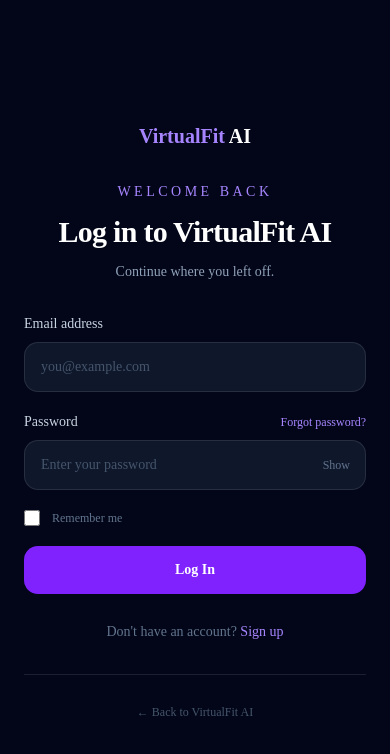
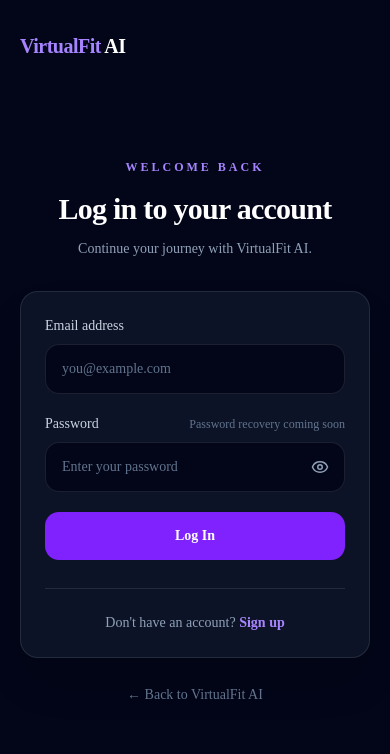
Before and after one commit to pookusum/VirtualFit_AI, a Next.js app in the folder frontend/: page /login in a window 390 px wide. Shown: the top 754 px of the page. Built offline with nearby package versions, Linux system fonts and the light colour scheme.

Commit message:
redesign login and add responsive auth navigation

```diff
--- a/frontend/app/login/page.tsx
+++ b/frontend/app/login/page.tsx
@@ -1,200 +1,140 @@
+
 "use client";
 
 import { useState } from "react";
 import Link from "next/link";
+import { Eye, EyeOff } from "lucide-react";
 
 export default function LoginPage() {
   const [showPassword, setShowPassword] = useState(false);
 
   return (
-    <main className="min-h-screen bg-slate-950 text-white">
-
-      <div className="flex min-h-screen">
-
-        {/* Left Branding */}
-        <div className="relative hidden overflow-hidden lg:flex lg:w-1/2">
-
-          <div className="absolute left-[-120px] top-[-120px] h-[350px] w-[350px] rounded-full bg-violet-600/20 blur-3xl" />
-
-          <div className="absolute bottom-[-100px] right-[-100px] h-[350px] w-[350px] rounded-full bg-blue-600/20 blur-3xl" />
-
-          <div className="relative z-10 flex w-full flex-col justify-between p-12 xl:p-16">
-
+    <main className="min-h-screen bg-slate-950 px-5 py-8 text-white sm:px-6">
       {/* Logo */}
-            <Link href="/" className="text-xl font-bold tracking-wide">
-              <span className="text-violet-400">VirtualFit</span>
-              <span className="text-white"> AI</span>
-            </Link>
-
-            {/* Main Text */}
-            <div className="max-w-lg">
-
-              <p className="text-sm font-medium uppercase tracking-[0.3em] text-violet-400">
-                Welcome Back
-              </p>
-
-              <h1 className="mt-5 text-4xl font-bold leading-tight xl:text-5xl">
-                Your style,
-                <span className="text-violet-400"> your wardrobe, </span>
-                your AI.
-              </h1>
-
-              <p className="mt-6 text-base leading-7 text-slate-400">
-                Sign in to continue exploring your virtual wardrobe,
-                try new outfits, and create your next favorite look.
-              </p>
-
-            </div>
-
-            <p className="text-xs text-slate-600">
-              © 2026 VirtualFit AI. All rights reserved.
-            </p>
-
-          </div>
-
-        </div>
-
-        {/* Login Form */}
-        <div className="flex w-full items-center justify-center px-6 py-12 lg:w-1/2">
-
-          <div className="w-full max-w-md">
-
-            {/* Mobile Logo */}
-            <div className="mb-8 text-center lg:hidden">
-              <Link href="/" className="text-xl font-bold">
-                <span className="text-violet-400">VirtualFit</span>
-                <span className="text-white"> AI</span>
+      <div className="mx-auto max-w-6xl">
+        <Link
+          href="/"
+          className="text-xl font-bold tracking-tight"
+        >
+          <span className="text-violet-400">VirtualFit</span> AI
         </Link>
       </div>
 
-            {/* Heading */}
+      {/* Centered login card */}
+      <div className="flex min-h-[calc(100vh-100px)] items-center justify-center py-10">
+        <div className="w-full max-w-md">
           <div className="text-center">
-
-              <p className="text-sm font-medium uppercase tracking-[0.25em] text-violet-400">
+            <p className="text-xs font-semibold uppercase tracking-[0.25em] text-violet-400">
               Welcome back
             </p>
 
-              <h2 className="mt-3 text-3xl font-bold tracking-tight">
-                Log in to VirtualFit AI
-              </h2>
+            <h1 className="mt-4 text-3xl font-bold tracking-tight sm:text-4xl">
+              Log in to your account
+            </h1>
 
             <p className="mt-3 text-sm text-slate-400">
-                Continue where you left off.
+              Continue your journey with VirtualFit AI.
             </p>
-
           </div>
 
-            {/* Form */}
-            <div className="mt-8 space-y-5">
-
+          <div className="mt-8 rounded-2xl border border-white/10 bg-slate-900/80 p-6 shadow-2xl shadow-black/20 sm:p-8">
+            <form
+              onSubmit={(e) => e.preventDefault()}
+              className="space-y-5"
+            >
               {/* Email */}
               <div>
-                <label className="mb-2 block text-sm font-medium text-slate-300">
+                <label
+                  htmlFor="email"
+                  className="mb-2 block text-sm font-medium text-slate-300"
+                >
                   Email address
                 </label>
 
                 <input
+                  id="email"
                   type="email"
                   placeholder="you@example.com"
-                  className="w-full rounded-xl border border-white/10 bg-slate-900 px-4 py-3.5 text-sm text-white outline-none transition placeholder:text-slate-600 focus:border-violet-500 focus:ring-2 focus:ring-violet-500/10"
+                  autoComplete="email"
+                  required
+                  className="w-full rounded-xl border border-white/10 bg-slate-950 px-4 py-3.5 text-sm text-white outline-none transition placeholder:text-slate-500 focus:border-violet-500"
                 />
               </div>
 
               {/* Password */}
               <div>
-
-                <div className="mb-2 flex items-center justify-between">
-
-                  <label className="text-sm font-medium text-slate-300">
+                <div className="mb-2 flex items-center justify-between gap-3">
+                  <label
+                    htmlFor="password"
+                    className="text-sm font-medium text-slate-300"
+                  >
                     Password
                   </label>
 
-                  <Link
-                    href="#"
-                    className="text-xs font-medium text-violet-400 hover:text-violet-300"
-                  >
-                    Forgot password?
-                  </Link>
-
+                  <span className="text-xs text-slate-500">
+                    Password recovery coming soon
+                  </span>
                 </div>
 
                 <div className="relative">
-
                   <input
+                    id="password"
                     type={showPassword ? "text" : "password"}
                     placeholder="Enter your password"
-                    className="w-full rounded-xl border border-white/10 bg-slate-900 px-4 py-3.5 pr-20 text-sm text-white outline-none transition placeholder:text-slate-600 focus:border-violet-500 focus:ring-2 focus:ring-violet-500/10"
+                    autoComplete="current-password"
+                    required
+                    className="w-full rounded-xl border border-white/10 bg-slate-950 px-4 py-3.5 pr-12 text-sm text-white outline-none transition placeholder:text-slate-500 focus:border-violet-500"
                   />
 
                   <button
                     type="button"
                     onClick={() => setShowPassword(!showPassword)}
-                    className="absolute right-4 top-1/2 -translate-y-1/2 text-xs font-medium text-slate-500 transition hover:text-violet-400"
+                    aria-label={
+                      showPassword ? "Hide password" : "Show password"
+                    }
+                    className="absolute right-4 top-1/2 -translate-y-1/2 text-slate-400 transition hover:text-violet-400"
                   >
-                    {showPassword ? "Hide" : "Show"}
+                    {showPassword ? (
+                      <EyeOff size={18} />
+                    ) : (
+                      <Eye size={18} />
+                    )}
                   </button>
-
+                </div>
               </div>
 
-              </div>
-
-              {/* Remember Me */}
-              <div className="flex items-center gap-3">
-
-                <input
-                  type="checkbox"
-                  className="h-4 w-4 rounded border-slate-700 bg-slate-900 accent-violet-600"
-                />
-
-                <span className="text-xs text-slate-500">
-                  Remember me
-                </span>
-
-              </div>
-
-              {/* Login Button */}
+              {/* Login button */}
               <button
-                type="button"
-                className="w-full rounded-xl bg-violet-600 px-5 py-3.5 text-sm font-semibold text-white transition hover:bg-violet-500 hover:shadow-lg hover:shadow-violet-500/20"
+                type="submit"
+                className="w-full rounded-xl bg-violet-600 px-5 py-3.5 text-sm font-semibold text-white transition hover:bg-violet-500"
               >
                 Log In
               </button>
+            </form>
 
-            </div>
-
-            {/* Signup */}
-            <div className="mt-7 text-center">
-
-              <p className="text-sm text-slate-500">
+            <div className="mt-7 border-t border-white/10 pt-6 text-center">
+              <p className="text-sm text-slate-400">
                 Don't have an account?{" "}
                 <Link
                   href="/signup"
-                  className="font-medium text-violet-400 transition hover:text-violet-300"
+                  className="font-semibold text-violet-400 hover:text-violet-300"
                 >
                   Sign up
                 </Link>
               </p>
-
+            </div>
           </div>
 
-            {/* Home */}
-            <div className="mt-8 border-t border-white/10 pt-6 text-center">
-
+          <div className="mt-6 text-center">
             <Link
               href="/"
-                className="text-xs text-slate-600 transition hover:text-slate-400"
+              className="text-sm text-slate-500 transition hover:text-white"
             >
               ← Back to VirtualFit AI
             </Link>
-
           </div>
-
         </div>
-
       </div>
-
-      </div>
-
     </main>
   );
 }
--- a/frontend/app/signup/page.tsx
+++ b/frontend/app/signup/page.tsx
@@ -8,119 +8,46 @@
   const [showConfirmPassword, setShowConfirmPassword] = useState(false);
 
   return (
-    <main className="min-h-screen bg-slate-950 text-white">
-      <div className="flex min-h-screen">
+    <main className="min-h-screen bg-slate-950 px-6 py-10 text-white">
 
-        {/* Left Branding Section */}
-        <div className="relative hidden overflow-hidden lg:flex lg:w-1/2">
-          {/* Background Glow */}
-          <div className="absolute left-[-120px] top-[-120px] h-[350px] w-[350px] rounded-full bg-violet-600/20 blur-3xl" />
-
-          <div className="absolute bottom-[-100px] right-[-100px] h-[350px] w-[350px] rounded-full bg-blue-600/20 blur-3xl" />
-
-          <div className="relative z-10 flex w-full flex-col justify-between p-12 xl:p-16">
-
-            {/* Logo */}
-            <Link href="/" className="text-xl font-bold tracking-wide">
-              <span className="text-violet-400">VirtualFit</span>
-              <span className="text-white"> AI</span>
+      {/* Top Logo */}
+      <div className="mx-auto max-w-6xl">
+        <Link
+          href="/"
+          className="text-xl font-bold tracking-tight"
+        >
+          <span className="text-violet-400">VirtualFit</span>{" "}
+          <span className="text-white">AI</span>
         </Link>
-
-            {/* Main Text */}
-            <div className="max-w-lg">
-              <p className="text-sm font-medium uppercase tracking-[0.3em] text-violet-400">
-                Virtual Fashion
-              </p>
-
-              <h1 className="mt-5 text-4xl font-bold leading-tight xl:text-5xl">
-                Discover how your
-                <span className="text-violet-400"> style </span>
-                looks before you wear it.
-              </h1>
-
-              <p className="mt-6 text-base leading-7 text-slate-400">
-                Create your VirtualFit AI account and explore AI-powered
-                virtual try-ons, personalized outfits, and your digital
-                wardrobe.
-              </p>
-
-              {/* Features */}
-              <div className="mt-8 space-y-4">
-
-                <div className="flex items-center gap-3">
-                  <div className="flex h-8 w-8 items-center justify-center rounded-full bg-violet-500/10 text-violet-400">
-                    ✓
       </div>
 
-                  <span className="text-sm text-slate-300">
-                    AI-powered virtual try-ons
-                  </span>
-                </div>
-
-                <div className="flex items-center gap-3">
-                  <div className="flex h-8 w-8 items-center justify-center rounded-full bg-violet-500/10 text-violet-400">
-                    ✓
-                  </div>
-
-                  <span className="text-sm text-slate-300">
-                    Upload and explore your own outfits
-                  </span>
-                </div>
-
-                <div className="flex items-center gap-3">
-                  <div className="flex h-8 w-8 items-center justify-center rounded-full bg-violet-500/10 text-violet-400">
-                    ✓
-                  </div>
-
-                  <span className="text-sm text-slate-300">
-                    Save and manage your favorite looks
-                  </span>
-                </div>
-
-              </div>
-            </div>
-
-            {/* Bottom */}
-            <p className="text-xs text-slate-600">
-              © 2026 VirtualFit AI. All rights reserved.
-            </p>
-
-          </div>
-        </div>
-
-        {/* Right Signup Section */}
-        <div className="flex w-full items-center justify-center px-6 py-12 lg:w-1/2">
+      {/* Signup Card */}
+      <div className="flex min-h-[calc(100vh-100px)] items-center justify-center">
 
         <div className="w-full max-w-md">
-
-            {/* Mobile Logo */}
-            <div className="mb-8 text-center lg:hidden">
-              <Link href="/" className="text-xl font-bold">
-                <span className="text-violet-400">VirtualFit</span>
-                <span className="text-white"> AI</span>
-              </Link>
-            </div>
 
           {/* Heading */}
           <div className="text-center">
 
-              <p className="text-sm font-medium uppercase tracking-[0.25em] text-violet-400">
+            <p className="text-xs font-semibold uppercase tracking-[0.3em] text-violet-400">
               Create your account
             </p>
 
-              <h2 className="mt-3 text-3xl font-bold tracking-tight">
+            <h1 className="mt-4 text-3xl font-bold tracking-tight sm:text-4xl">
               Start your free trial
-              </h2>
+            </h1>
 
-              <p className="mt-3 text-sm leading-6 text-slate-400">
-                Create your account and explore VirtualFit AI
-                for 7 days.
+            <p className="mx-auto mt-3 max-w-sm text-sm leading-6 text-slate-400">
+              Create your account and start exploring
+              VirtualFit AI for 7 days.
             </p>
 
           </div>
 
-            {/* Form */}
-            <div className="mt-8 space-y-5">
+          {/* Card */}
+          <div className="mt-8 rounded-2xl border border-white/10 bg-slate-900/80 p-7 shadow-2xl shadow-black/20 backdrop-blur sm:p-8">
+
+            <div className="space-y-5">
 
               {/* Full Name */}
               <div>
@@ -131,7 +58,7 @@
                 <input
                   type="text"
                   placeholder="Enter your full name"
-                  className="w-full rounded-xl border border-white/10 bg-slate-900 px-4 py-3.5 text-sm text-white outline-none transition placeholder:text-slate-600 focus:border-violet-500 focus:ring-2 focus:ring-violet-500/10"
+                  className="w-full rounded-xl border border-white/10 bg-slate-950 px-4 py-3.5 text-sm text-white outline-none transition placeholder:text-slate-600 focus:border-violet-500 focus:ring-2 focus:ring-violet-500/10"
                 />
               </div>
 
@@ -144,7 +71,7 @@
                 <input
                   type="email"
                   placeholder="you@example.com"
-                  className="w-full rounded-xl border border-white/10 bg-slate-900 px-4 py-3.5 text-sm text-white outline-none transition placeholder:text-slate-600 focus:border-violet-500 focus:ring-2 focus:ring-violet-500/10"
+                  className="w-full rounded-xl border border-white/10 bg-slate-950 px-4 py-3.5 text-sm text-white outline-none transition placeholder:text-slate-600 focus:border-violet-500 focus:ring-2 focus:ring-violet-500/10"
                 />
               </div>
 
@@ -159,7 +86,7 @@
                   <input
                     type={showPassword ? "text" : "password"}
                     placeholder="Create a password"
-                    className="w-full rounded-xl border border-white/10 bg-slate-900 px-4 py-3.5 pr-20 text-sm text-white outline-none transition placeholder:text-slate-600 focus:border-violet-500 focus:ring-2 focus:ring-violet-500/10"
+                    className="w-full rounded-xl border border-white/10 bg-slate-950 px-4 py-3.5 pr-16 text-sm text-white outline-none transition placeholder:text-slate-600 focus:border-violet-500 focus:ring-2 focus:ring-violet-500/10"
                   />
 
                   <button
@@ -171,6 +98,10 @@
                   </button>
 
                 </div>
+
+                <p className="mt-2 text-xs text-slate-600">
+                  Use at least 8 characters.
+                </p>
               </div>
 
               {/* Confirm Password */}
@@ -184,7 +115,7 @@
                   <input
                     type={showConfirmPassword ? "text" : "password"}
                     placeholder="Confirm your password"
-                    className="w-full rounded-xl border border-white/10 bg-slate-900 px-4 py-3.5 pr-20 text-sm text-white outline-none transition placeholder:text-slate-600 focus:border-violet-500 focus:ring-2 focus:ring-violet-500/10"
+                    className="w-full rounded-xl border border-white/10 bg-slate-950 px-4 py-3.5 pr-16 text-sm text-white outline-none transition placeholder:text-slate-600 focus:border-violet-500 focus:ring-2 focus:ring-violet-500/10"
                   />
 
                   <button
@@ -205,7 +136,7 @@
 
                 <input
                   type="checkbox"
-                  className="mt-1 h-4 w-4 rounded border-slate-700 bg-slate-900 accent-violet-600"
+                  className="mt-1 h-4 w-4 rounded border-slate-700 bg-slate-950 accent-violet-600"
                 />
 
                 <p className="text-xs leading-5 text-slate-500">
@@ -239,13 +170,13 @@
             </div>
 
             {/* Login */}
-            <div className="mt-7 text-center">
+            <div className="mt-7 border-t border-white/10 pt-6 text-center">
 
               <p className="text-sm text-slate-500">
                 Already have an account?{" "}
                 <Link
                   href="/login"
-                  className="font-medium text-violet-400 transition hover:text-violet-300"
+                  className="font-semibold text-violet-400 transition hover:text-violet-300"
                 >
                   Log in
                 </Link>
@@ -253,14 +184,22 @@
 
             </div>
 
-            {/* Trial Information */}
-            <div className="mt-8 border-t border-white/10 pt-6 text-center">
+          </div>
 
-              <p className="text-xs text-slate-600">
+          {/* Trial Note */}
+          <p className="mt-6 text-center text-xs text-slate-600">
             7-day free trial · No payment required
           </p>
 
-            </div>
+          {/* Back Home */}
+          <div className="mt-4 text-center">
+
+            <Link
+              href="/"
+              className="text-xs text-slate-600 transition hover:text-slate-400"
+            >
+              ← Back to VirtualFit AI
+            </Link>
 
           </div>
 
--- a/frontend/components/common/Logo.tsx
+++ b/frontend/components/common/Logo.tsx
@@ -1,17 +1,23 @@
 import Link from "next/link";
-import { Sparkles } from "lucide-react";
 
-export default function Logo() {
+interface LogoProps {
+  onClick?: () => void;
+}
+
+export default function Logo({ onClick }: LogoProps) {
   return (
     <Link
       href="/"
+      onClick={onClick}
       className="flex items-center gap-2 font-bold text-xl text-white"
     >
-      <div className="flex h-10 w-10 items-center justify-center rounded-xl bg-violet-600">
-        <Sparkles className="h-5 w-5 text-white" />
-      </div>
+      <span className="text-violet-400">
+        VirtualFit
+      </span>
 
-      <span>VirtualFit AI</span>
+      <span>
+        AI
+      </span>
     </Link>
   );
 }
```
Also changed, not shown: frontend/components/landing/Navbar.tsx (+100 -10 lines). Lines whose indentation alone changed are shown as unchanged.
